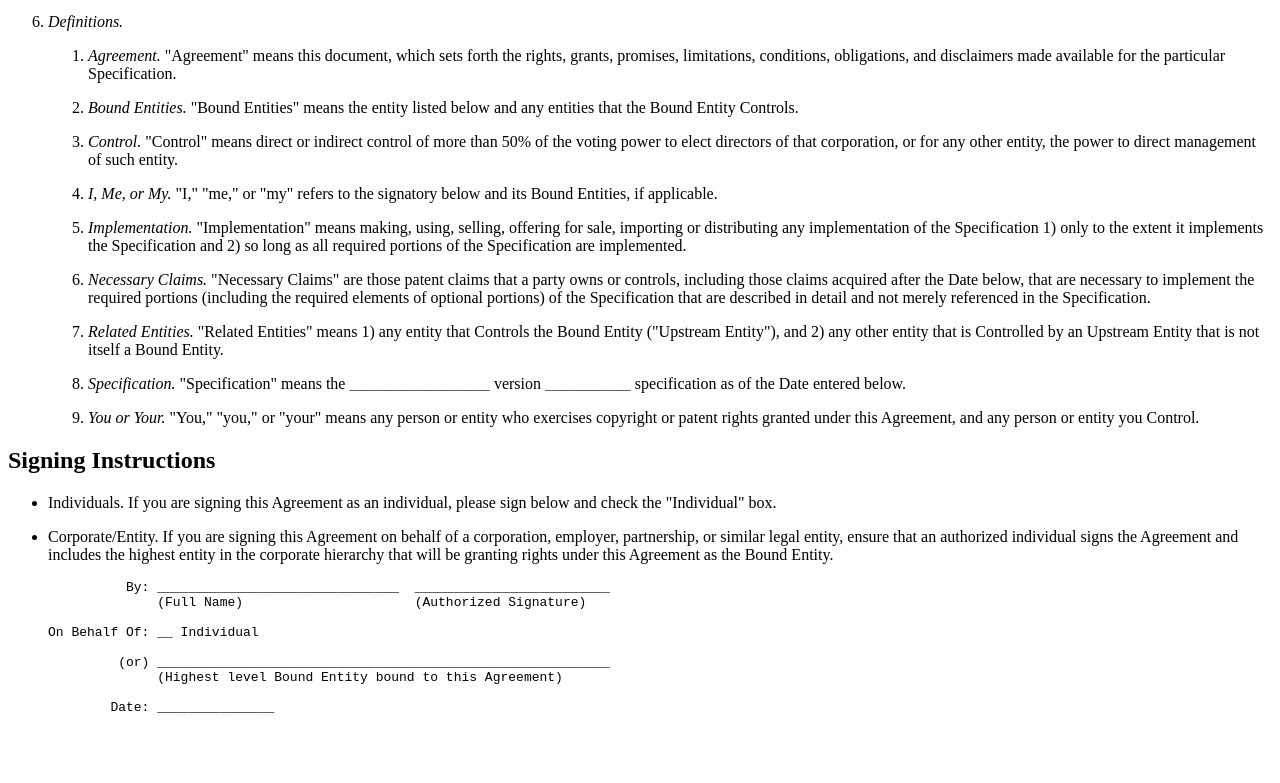
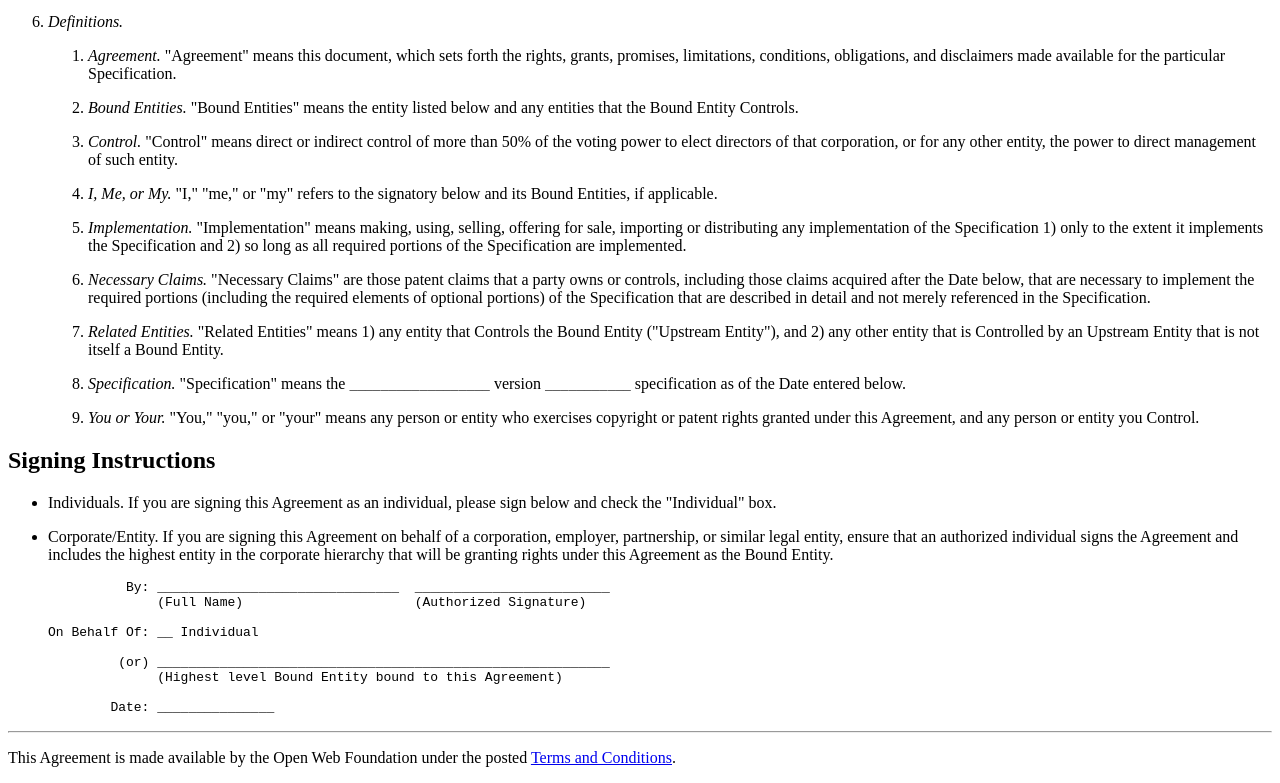
Before and after one commit to chrismessina/openwebfoundation, a plain HTML site: page legal/agreement/index.html in a window 1280 px wide. Shown: the part 966-1749 px from the top of the page. Before the commit the page ends 1697 px from the top, so only its background shows below. Drawn offline with Linux system fonts and the light colour scheme.

Commit message:
Link to the Notice for the Agreement.

```diff
--- a/legal/agreement/index.html
+++ b/legal/agreement/index.html
@@ -209,3 +209,6 @@ On Behalf Of: __ Individual
 </code></pre>
 </li>
 </ul>
+<hr />
+<p>This Agreement is made available by the Open Web Foundation under the
+posted <a href="http://openwebfoundation.org/legal/notice/">Terms and Conditions</a>.</p>
```
Also changed, not shown: legal/agreement/index.txt.
